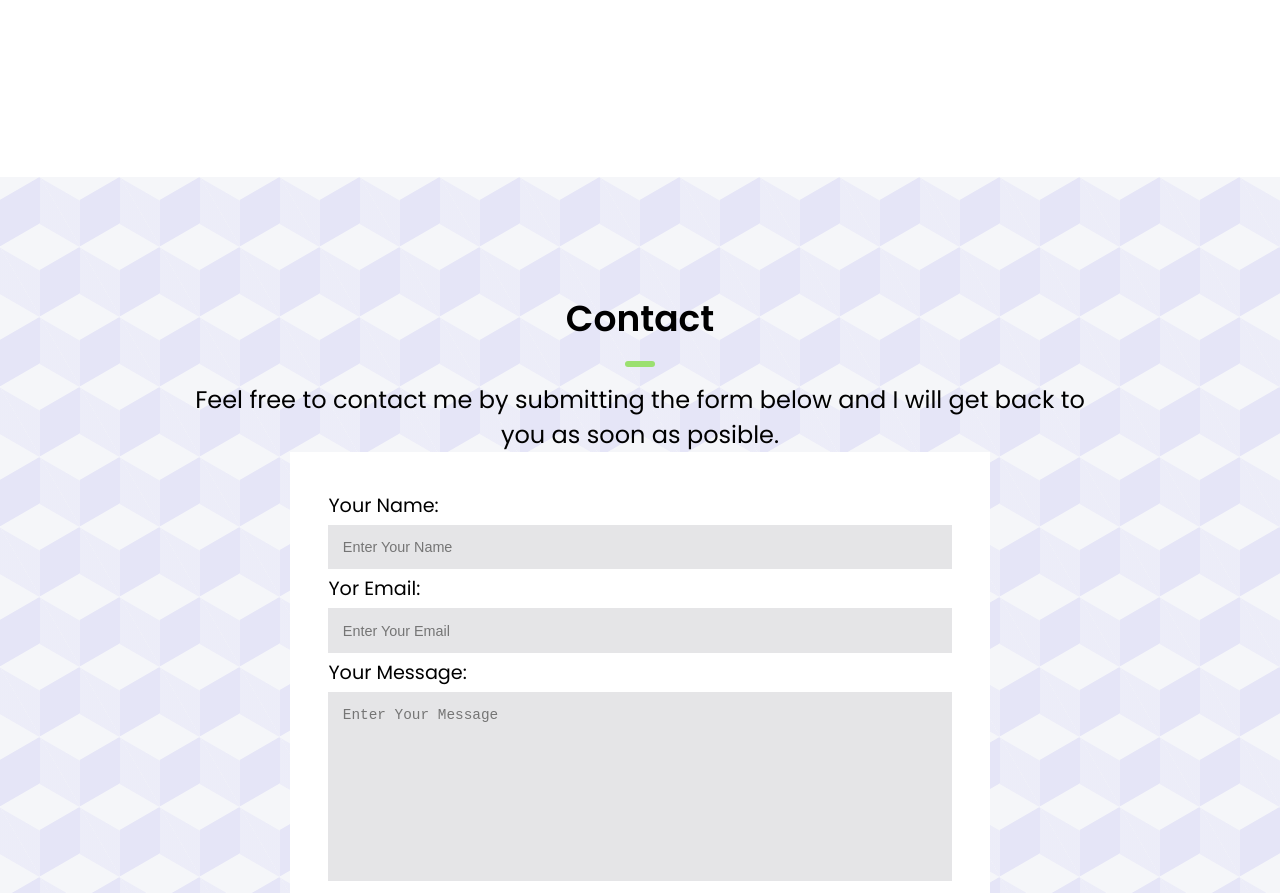
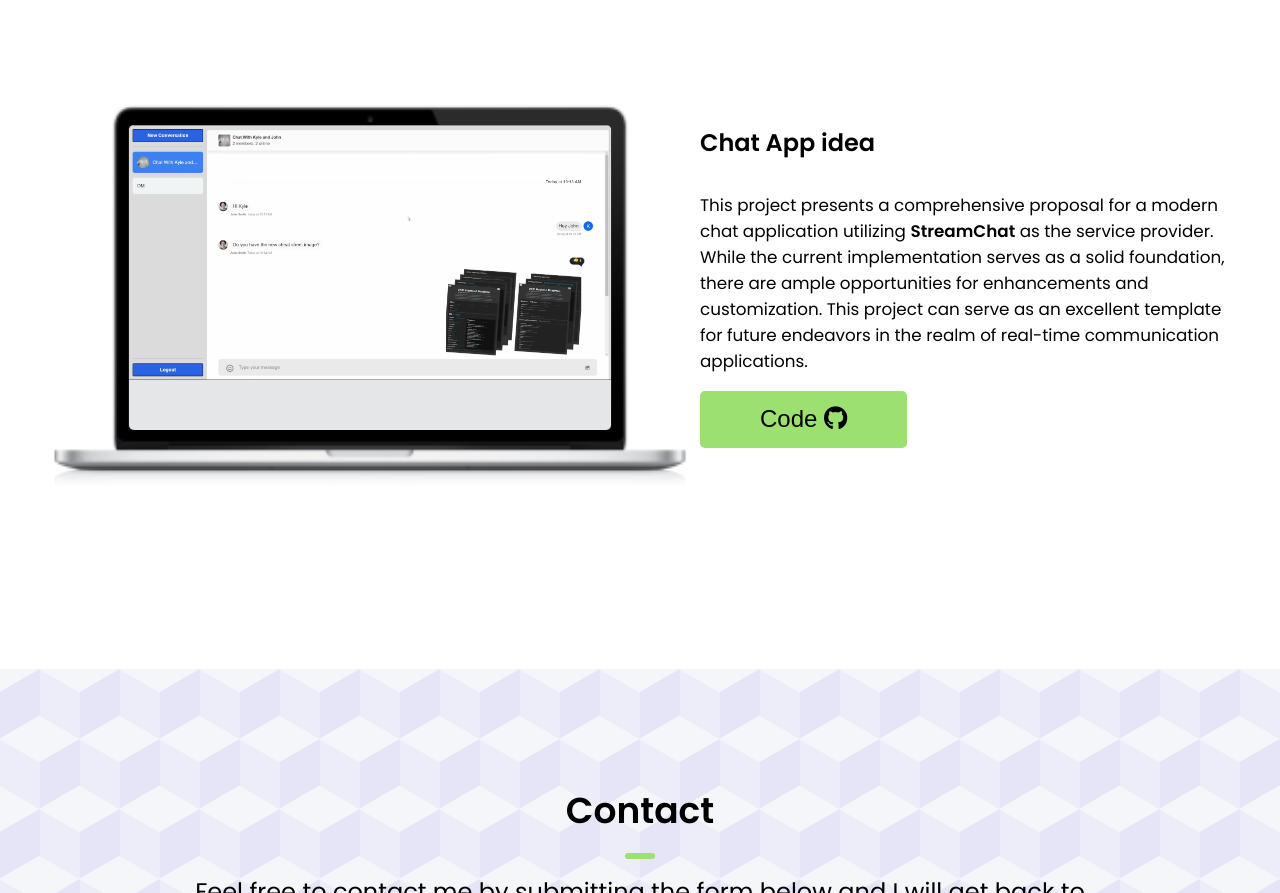
Before and after one commit to JaxxBalyit/Resume, a plain HTML site: page index.html in a window 1280 px wide. Shown: the part 3159-4052 px from the top of the page. Drawn offline with nearby package versions, Linux system fonts and the light colour scheme.

Commit message:
Another Project

```diff
--- a/index.html
+++ b/index.html
@@ -486,6 +486,30 @@
               </a>
             </div>
           </div>
+
+          <div class="more_project_info">
+            <div class="projectImage">
+              <img src="assets/laptop.png" alt="Third laptop" />
+              <div class="projectImage_content">
+                <img src="assets/chat-app.png" alt="Third Project" />
+              </div>
+            </div>
+            <div class="projectDesc">
+              <h4>Chat App idea</h4>
+              <p>
+                This project presents a comprehensive proposal for a modern chat
+                application utilizing <strong>StreamChat</strong> as the service
+                provider. While the current implementation serves as a solid
+                foundation, there are ample opportunities for enhancements and
+                customization. This project can serve as an excellent template
+                for future endeavors in the realm of real-time communication
+                applications.
+              </p>
+              <a href="https://github.com/JaxxBalyit/chat-app">
+                <button>Code <i class="fa-brands fa-github"></i></button>
+              </a>
+            </div>
+          </div>
         </div>
       </div>
     </section>
@@ -505,7 +529,7 @@
             action="https://formspree.io/f/xaygbwbl"
             method="post"
           >
-          <label>Your Name:</label>
+            <label>Your Name:</label>
             <input
               require
               type="text"
```
Also changed, not shown: assets/chat-app.png (added).
